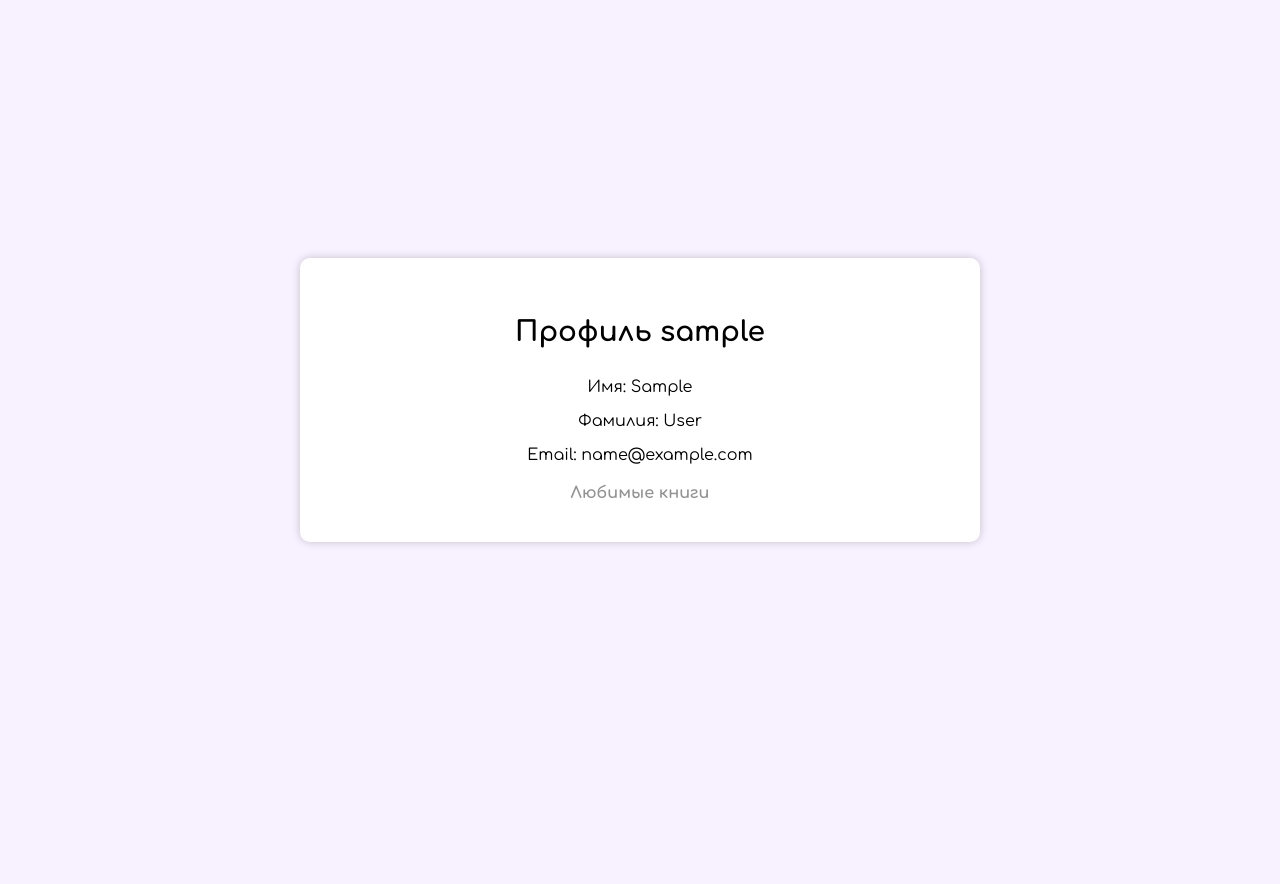
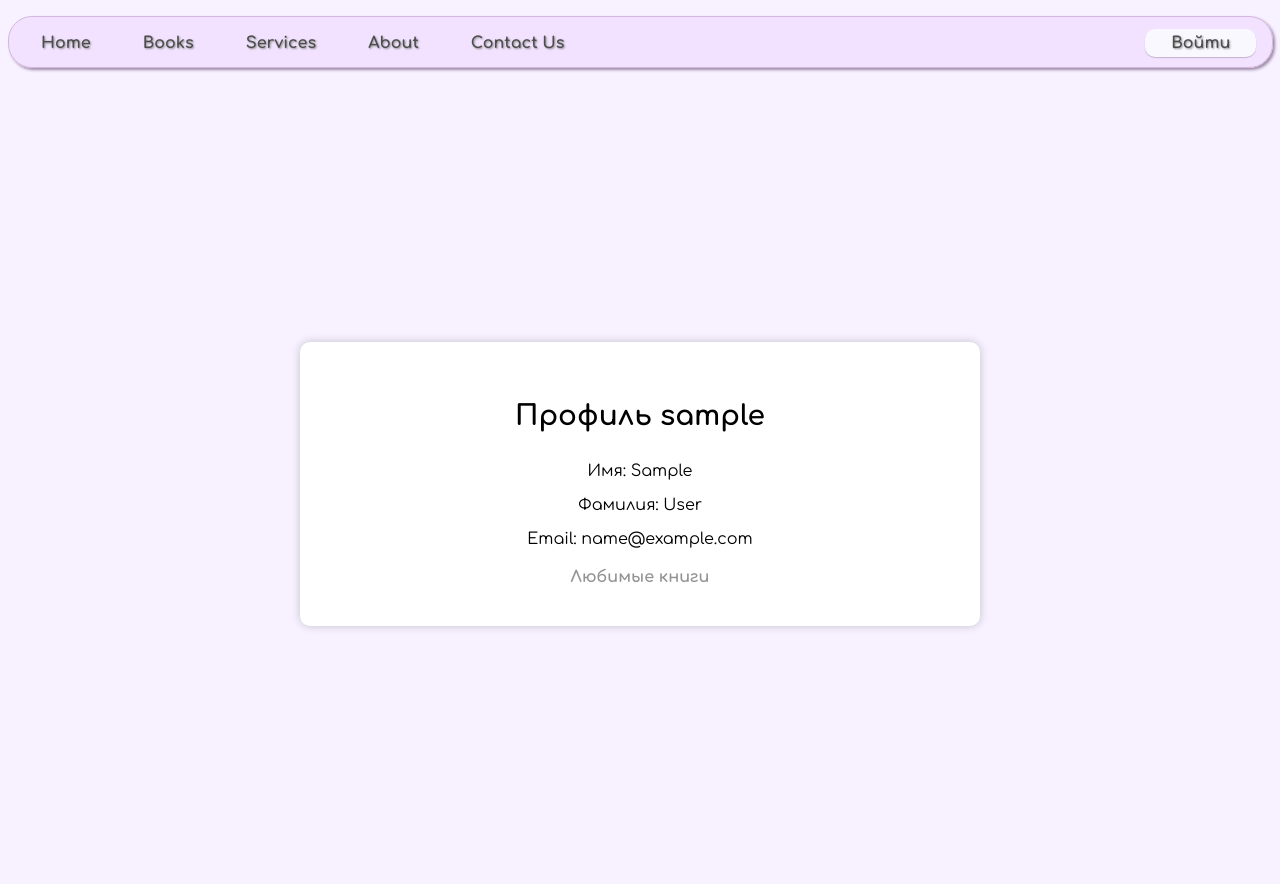
Before and after one commit to sligius/backend_project, a Django app: a page that uses templates/reader_profile.html in a window 1280 px wide. Before the commit the page ends 545 px from the top, so only its background shows below. Run offline with Django 4.2, Linux system fonts and the light colour scheme; tables that the repository leaves empty hold one stand-in row (values such as "Sample post").

Commit message:
+working navbar +bugs fixes

```diff
--- /dev/null
+++ b/static/css/base.css
@@ -0,0 +1,125 @@
+@import url('https://fonts.googleapis.com/css2?family=Comfortaa:wght@200;300;400;500;600;700&display=swap');
+
+* {
+    font-family: "Comfortaa", sans-serif;
+}
+
+/*Menu-bar ID created*/
+#menu-bar-template {
+    width: 99%;
+    padding: 6px 6px 4px 6px;
+    height: 40px;
+    line-height: 1;
+    border-radius: 24px;
+    box-shadow: 2px 2px 3px #9e8aa8;
+    background: rgba(242, 226, 255, 0.94);
+    border: solid 1px #d4b7de;
+    position: relative;
+    z-index: 999;
+    display: flex;
+    justify-content: flex-end;
+}
+
+
+/*Menu li items' style defined*/
+#menu-bar-template li {
+    margin: 6px 0;
+    padding: 0 6px;
+    float: left;
+    position: relative;
+    list-style: none;
+}
+
+#menu-bar-template .last-item {
+    margin-right: 10px;
+    margin-left: auto;
+    background: #faf8ff;
+    box-shadow: 0 1px 1px rgba(0, 0, 0, .2);
+    border-radius: 10px;
+}
+
+#menu-bar-template a {
+    font-weight: bold;
+    font-size: 16px;
+    color: #4d4d4d;
+    text-decoration: none;
+    display: block;
+    padding: 6px 20px;
+    margin: 0 0 6px;
+    border-radius: 10px;
+    text-shadow: 1px 1px 2px #8d8d8d;
+}
+
+#menu-bar-template li ul li a {
+    margin: 0;
+}
+
+#menu-bar-template .active a, #menu-bar-template li:hover > a {
+    background: #dfb2ff;
+    color: #444;
+    box-shadow: 0 1px 1px rgba(0, 0, 0, .2);
+    text-shadow: 2px 2px 3px #fff;
+}
+
+#menu-bar-template ul li:hover a, #menu-bar-template li:hover li a {
+    background: none;
+    border: none;
+    color: #666;
+    -box-shadow: none;
+    -webkit-box-shadow: none;
+    -moz-box-shadow: none;
+}
+
+
+#menu-bar-template li:hover > ul {
+    display: block;
+}
+
+#menu-bar-template ul {
+    background: rgba(242, 226, 255, 0.67);
+    display: none;
+    margin: 0;
+    padding: 0;
+    width: 185px;
+    position: absolute;
+    top: 30px;
+    left: 0;
+    border: solid 1px #b4b4b4;
+    border-radius: 10px;
+    box-shadow: 2px 2px 3px #222;
+}
+
+#menu-bar-template ul li {
+    float: none;
+    margin: 0;
+    padding: 0;
+}
+
+#menu-bar-template ul a {
+    padding: 10px 15px;
+    font-size: 14px;
+    font-weight: normal;
+}
+
+#menu-bar-template ul li:first-child > a {
+    border-top-left-radius: 10px;
+    border-top-right-radius: 10px;
+}
+
+#menu-bar-template ul li:last-child > a {
+    border-bottom-left-radius: 10px;
+    border-bottom-right-radius: 10px;
+}
+
+#menu-bar-template:after {
+    content: "";
+    display: table;
+    clear: both;
+}
+
+.nav li ul {
+    position: absolute;
+    left: 0;
+    top: 36px;
+    z-index: 1;
+}
--- a/static/css/favourite_books.css
+++ b/static/css/favourite_books.css
@@ -7,7 +7,7 @@
 .favourite_books h2{
     text-align: center;
     font-size: 40px;
-    -webkit-text-stroke-width: 2px;
+    -webkit-text-stroke-width: 1px;
     -webkit-text-stroke-color: black;
     margin-bottom: 5px;
 }
--- a/static/css/reader_profile.css
+++ b/static/css/reader_profile.css
@@ -2,7 +2,6 @@
 
 body, html {
     height: 100%;
-    margin: 0;
     padding: 0;
     font-family: "Comfortaa", sans-serif;
     background-color: #f8f1ff;
--- a/templates/base.html
+++ b/templates/base.html
@@ -3,47 +3,36 @@
 <head>
     <meta charset="UTF-8">
     <title>Title</title>
-    <style>
-
-    </style>
+    {% load static %}
+    <link rel="stylesheet" type="text/css" href="{% static 'css/base.css' %}">
+    {% block additional_css %}
+    {% endblock %}
 </head>
 <header>
-    <nav class="navbar navbar-expand-lg navbar-light bg-light">
-        <div class="container-fluid">
-            <a class="navbar-brand" href="#">Navbar</a>
-            <button class="navbar-toggler" type="button" data-bs-toggle="collapse" data-bs-target="#navbarNavDropdown"
-                    aria-controls="navbarNavDropdown" aria-expanded="false" aria-label="Toggle navigation">
-                <span class="navbar-toggler-icon"></span>
-            </button>
-            <div class="collapse navbar-collapse" id="navbarNavDropdown">
-                <ul class="navbar-nav">
-                    <li class="nav-item">
-                        <a class="nav-link active" aria-current="page" href="#">Home</a>
-                    </li>
-                    <li class="nav-item">
-                        <a class="nav-link" href="#">Features</a>
-                    </li>
-                    <li class="nav-item">
-                        <a class="nav-link" href="#">Pricing</a>
-                    </li>
-                    <li class="nav-item dropdown">
-                        <a class="nav-link dropdown-toggle" href="#" id="navbarDropdownMenuLink" role="button"
-                           data-bs-toggle="dropdown" aria-expanded="false">
-                            Dropdown link
-                        </a>
-                        <ul class="dropdown-menu" aria-labelledby="navbarDropdownMenuLink">
-                            <li><a class="dropdown-item" href="#">Action</a></li>
-                            <li><a class="dropdown-item" href="#">Another action</a></li>
-                            <li><a class="dropdown-item" href="#">Something else here</a></li>
-                        </ul>
-                    </li>
+    <nav>
+        <ul id="menu-bar-template">
+            <li class=""><a href="#">Home</a></li>
+            <li><a href="#">Books</a>
+                <ul>
+                    <li><a href="#">Book Shop</a></li>
+                    <li><a href="#">Collectables</a></li>
                 </ul>
-            </div>
-        </div>
+            </li>
+            <li><a href="#">Services</a></li>
+            <li><a href="#">About</a></li>
+            <li><a href="#">Contact Us</a></li>
+            <li class="last-item">
+                {% if user.is_authenticated %}
+                    <a href="{% url 'logout' %}">Выйти</a>
+                {% else %}
+                    <a href="{% url 'login' %}">Войти</a>
+                {% endif %}
+            </li>
+        </ul>
     </nav>
 </header>
 <body>
-{%  block content %}
+{% block content %}
 
 {% endblock %}
 </body>
--- a/templates/reader_profile.html
+++ b/templates/reader_profile.html
@@ -4,10 +4,15 @@
 <head>
     <meta charset="UTF-8">
     <title>Reader profile</title>
+    {% extends 'base.html' %}
     {% load static %}
-    <link rel="stylesheet" type="text/css" href="{% static 'css/reader_profile.css' %}">
+    {% block additional_css %}
+        <link rel="stylesheet" type="text/css" href="{% static 'css/reader_profile.css' %}">
+    {% endblock %}
 </head>
+
 <body>
+{% block content %}
     <div class="container">
         <div class="card">
             <h1>Профиль {{ reader.user.username }}</h1>
@@ -29,5 +34,6 @@
             </div>
         </div>
     </div>
+{% endblock %}
 </body>
 </html>
```
Also changed, not shown: static/css/home_page.css (+3 -121 lines), templates/book_detail.html (+14 -7 lines), templates/favourite_books.html (+9 -2 lines), templates/home_page.html (+6 -27 lines).
